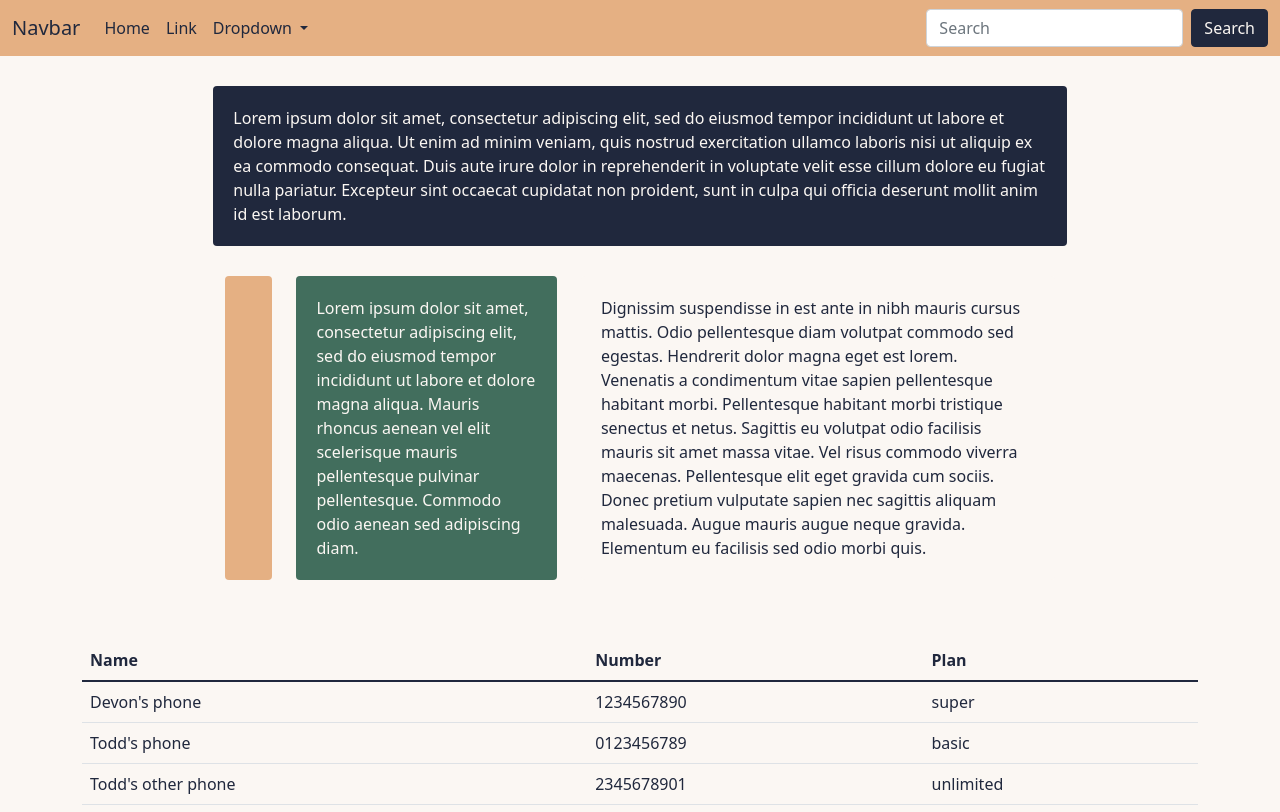
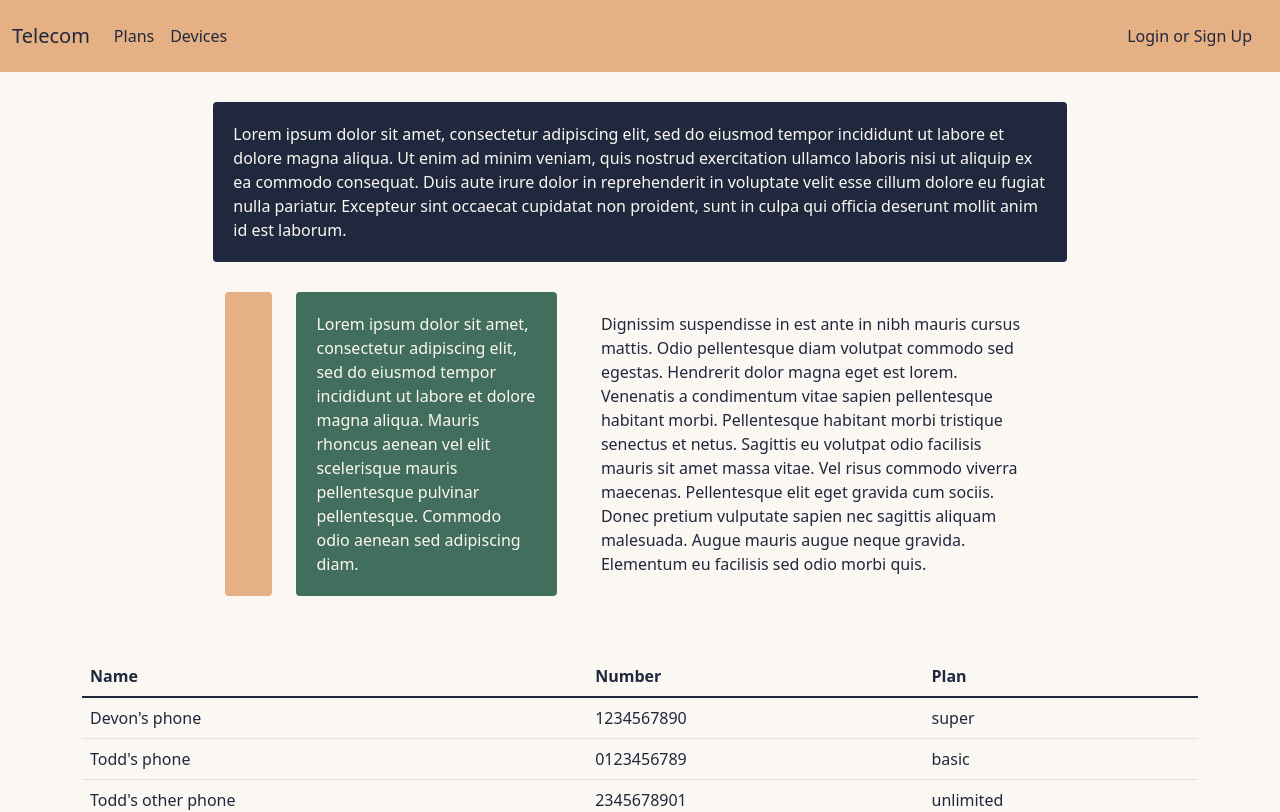
Before and after one commit to devongates/telecom-customer-portal, an Angular app in the folder telecom-angular/: page / in a window 1280 px wide. Shown: the top 812 px of the page. Built offline with nearby package versions, Linux system fonts and the light colour scheme.

Commit message:
Updated navbar links :link:

```diff
--- a/telecom-angular/src/app/nav-bar/nav-bar.component.html
+++ b/telecom-angular/src/app/nav-bar/nav-bar.component.html
@@ -1,33 +1,29 @@
 <nav class="navbar navbar-expand-lg">
   <div class="container-fluid">
-	  <a class="navbar-brand" href="#">Navbar</a>
-	  <button class="navbar-toggler" type="button" data-bs-toggle="collapse" data-bs-target="#navbarSupportedContent" aria-controls="navbarSupportedContent" aria-expanded="false" aria-label="Toggle navigation">
+    <a class="navbar-brand" href="#">Telecom</a>
+    <button
+      class="navbar-toggler"
+      type="button"
+      data-bs-toggle="collapse"
+      data-bs-target="#navbarSupportedContent"
+      aria-controls="navbarSupportedContent"
+      aria-expanded="false"
+      aria-label="Toggle navigation"
+    >
       <span class="navbar-toggler-icon"></span>
     </button>
     <div class="collapse navbar-collapse" id="navbarSupportedContent">
       <ul class="navbar-nav me-auto mb-2 mb-lg-0">
         <li class="nav-item">
-			<a class="nav-link active" aria-current="page" href="#">Home</a>
+          <a class="nav-link" href="#">Plans</a>
         </li>
         <li class="nav-item">
-			<a class="nav-link" href="#">Link</a>
-		  </li>
-		  <li class="nav-item dropdown">
-			<a class="nav-link dropdown-toggle" href="#" id="navbarDropdown" role="button" data-bs-toggle="dropdown" aria-expanded="false">
-			  Dropdown
-			</a>
-			<ul class="dropdown-menu" aria-labelledby="navbarDropdown">
-			  <li><a class="dropdown-item" href="#">Action</a></li>
-			  <li><a class="dropdown-item" href="#">Another action</a></li>
-			  <li><hr class="dropdown-divider"></li>
-			  <li><a class="dropdown-item" href="#">Something else here</a></li>
-			</ul>
+          <a class="nav-link" href="#">Devices</a>
         </li>
       </ul>
-		<form class="d-flex">
-		  <input class="form-control me-2" type="search" placeholder="Search" aria-label="Search">
-		  <button class="btn blue-btn" type="button">Search</button>
-		</form>
+      <span class="navbar-text">
+        <a href="#" class="nav-link">Login or Sign Up</a>
+      </span>
     </div>
   </div>
 </nav>
```
Lines whose indentation alone changed are shown as unchanged.
